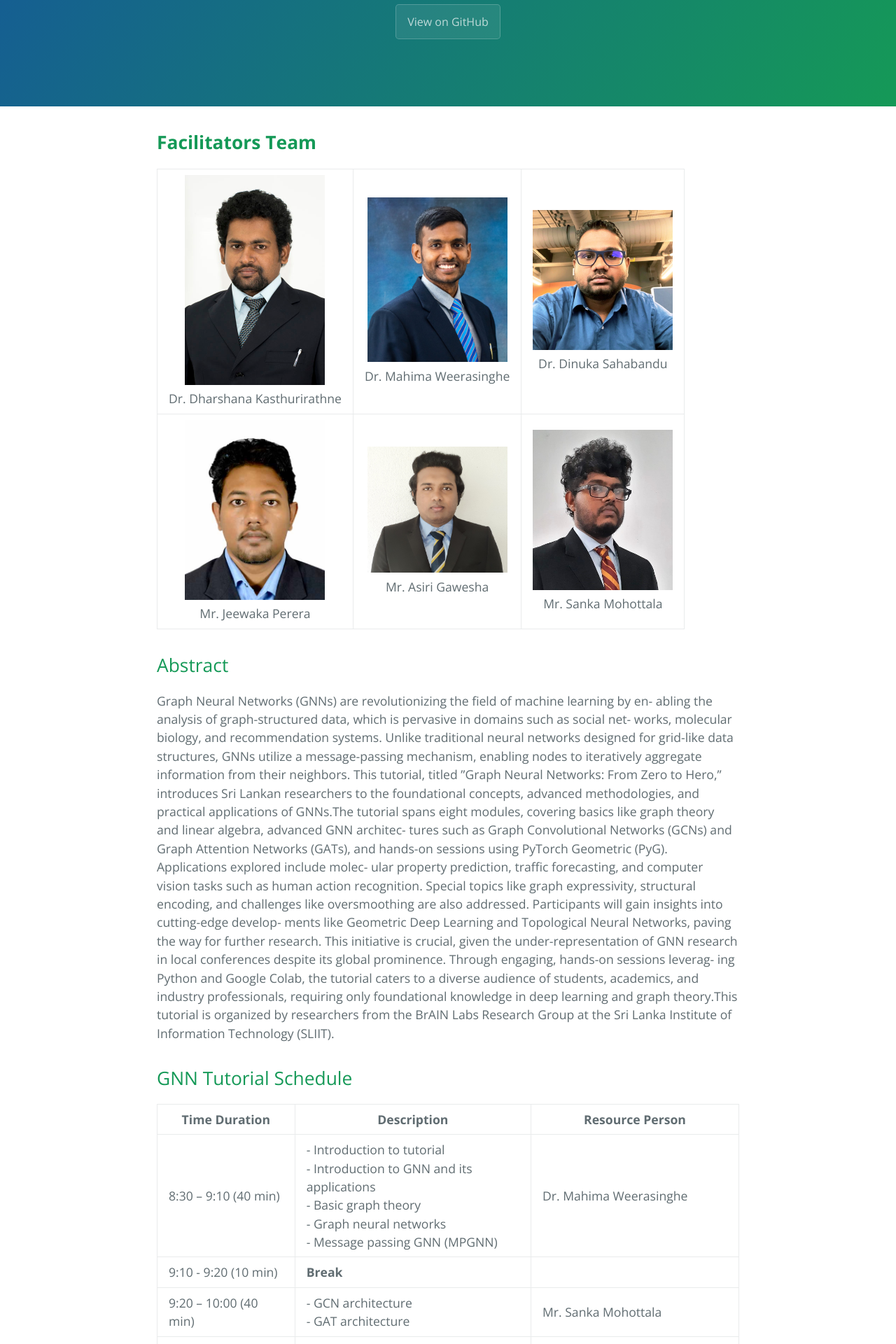
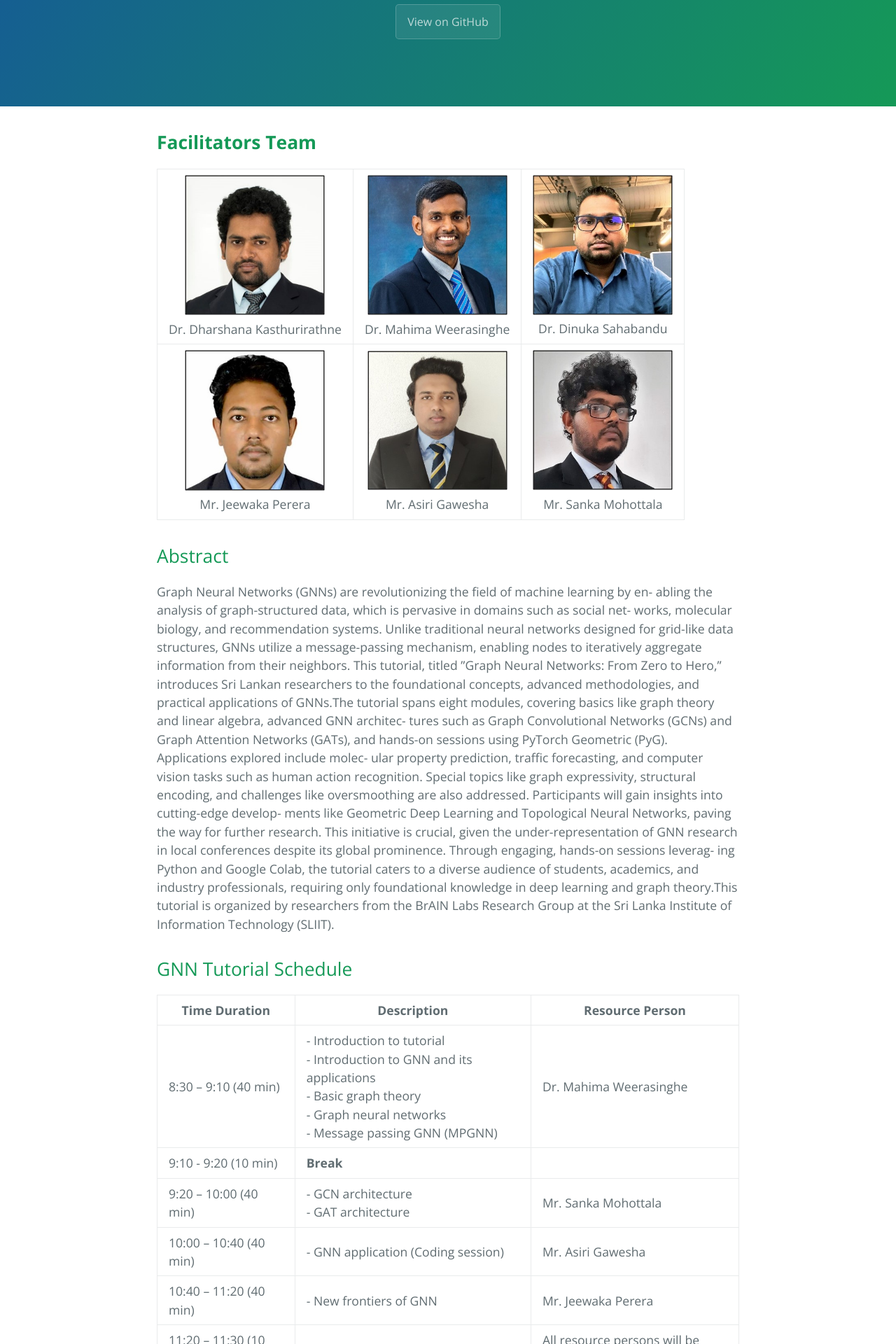
Before and after one commit to asirigawesha/GNN-tutorial, a Jekyll site: the page built from index.md, in a window 1280 px wide. Shown: the part 309-2229 px from the top of the page at 70% size. Built offline with Jekyll 4.4.1, drawn with Linux system fonts in a browser that asks for light colours.

Commit message:
new_photos

```diff
--- a/index.md
+++ b/index.md
@@ -8,14 +8,14 @@ layout: default
 <p align="center">
   <table>
     <tr>
-      <td align="center"><img src="assets/facilitators/dharshana.jpg" width="200"><br>Dr. Dharshana Kasthurirathne</td>
-      <td align="center"><img src="assets/facilitators/mahima.jpg" width="200"><br>Dr. Mahima Weerasinghe</td>
-       <td align="center"><img src="assets/facilitators/dinuka.jfif" width="200"><br>Dr. Dinuka Sahabandu</td>
+      <td align="center"><img src="assets/facilitators/DrD.jpg" width="200"><br>Dr. Dharshana Kasthurirathne</td>
+      <td align="center"><img src="assets/facilitators/DrM.jpg" width="200"><br>Dr. Mahima Weerasinghe</td>
+       <td align="center"><img src="assets/facilitators/DrUoW.jpg" width="200"><br>Dr. Dinuka Sahabandu</td>
     </tr>
     <tr>
-      <td align="center"><img src="assets/facilitators/jeewakap.jfif" width="200"><br>Mr. Jeewaka Perera</td>
-      <td align="center"><img src="assets/facilitators/asiri.jpg" width="200"><br>Mr. Asiri Gawesha</td>
-      <td align="center"><img src="assets/facilitators/sanka.jpg" width="200"><br>Mr. Sanka Mohottala</td>
+      <td align="center"><img src="assets/facilitators/MrJ.jpg" width="200"><br>Mr. Jeewaka Perera</td>
+      <td align="center"><img src="assets/facilitators/MrA.jpg" width="200"><br>Mr. Asiri Gawesha</td>
+      <td align="center"><img src="assets/facilitators/MrS.jpg" width="200"><br>Mr. Sanka Mohottala</td>
     </tr>
   </table>
 </p>
```
Also changed, not shown: assets/facilitators/DrD.jpg (added), assets/facilitators/DrM.jpg (added), assets/facilitators/DrUoW.jpg (added), assets/facilitators/MrA.jpg (added), assets/facilitators/MrJ.jpg (added), assets/facilitators/MrS.jpg (added), assets/facilitators/asiri.jpg (deleted), assets/facilitators/dharshana.jpg (deleted), assets/facilitators/dinuka.jfif (deleted), assets/facilitators/jeewakap.jfif (deleted), assets/facilitators/mahima.jpg (deleted), assets/facilitators/sanka.jpg (deleted).
